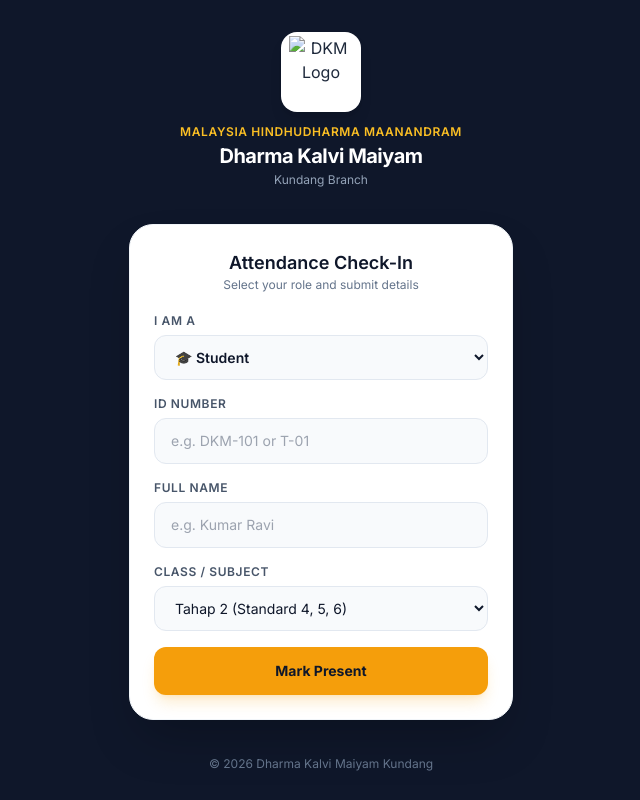
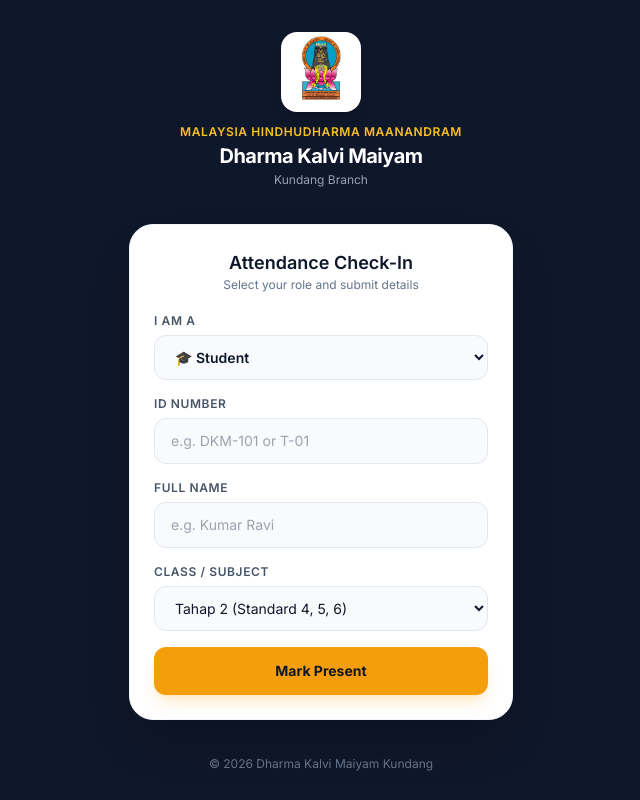
Before and after one commit to ronalkavinnesh-web/DKM-ATTENDANCE, a website: page index.html in a window 1280 px wide. Shown: the whole page, without its empty margins (319-959 px from the left). Drawn offline with nearby package versions, Linux system fonts and the light colour scheme.

Commit message:
Fix HTML encoding issues in index.html

```diff
--- a/index.html
+++ b/index.html
@@ -13,7 +13,7 @@
     <!-- Header Branding -->
     <div class="w-full max-w-sm mx-auto text-center pt-2">
         <div class="inline-flex items-center justify-center w-20 h-20 bg-white rounded-2xl shadow-lg p-2 mb-3">
-            <img src="dkm logo.jpg" alt="DKM Logo" class="h-16 w-16 mx-auto object-contain mb-2">
+            <img src="dkm_logo.jpg" alt="DKM Logo" class="h-16 w-16 mx-auto object-contain mb-2">
         </div>
         <h2 class="text-xs text-amber-400 font-semibold uppercase tracking-wider">Malaysia Hindhudharma Maanandram</h2>
         <h1 class="text-xl font-bold text-white tracking-tight mt-0.5">Dharma Kalvi Maiyam</h1>
```
